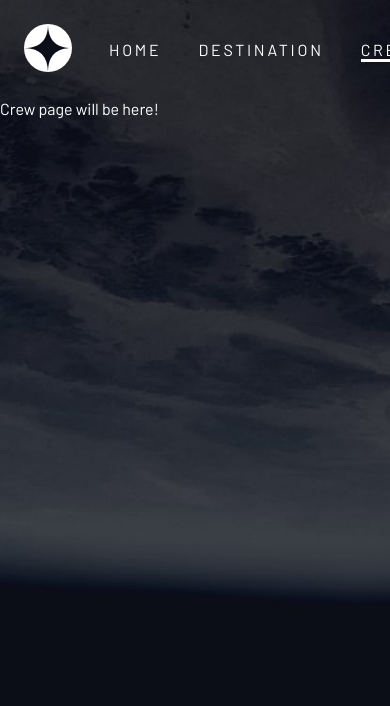
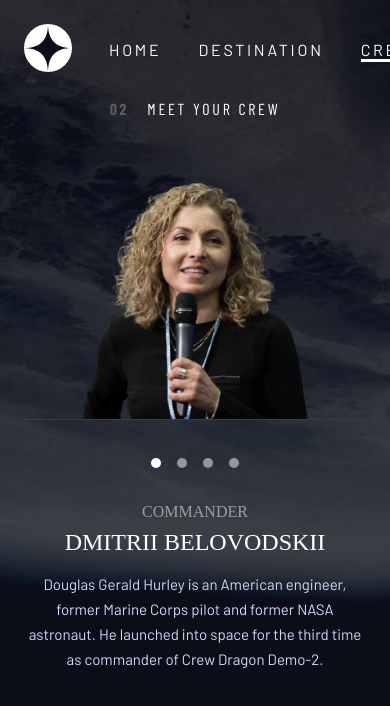
Before and after one commit to tofustar1/space-tourism, a React (Create React App) app: page /crew in a window 390 px wide. Shown: the top 706 px of the page. Built offline with nearby package versions, Linux system fonts and the light colour scheme; a web font is replaced by a local one.

Commit message:
Implemented a responsive crew page for mobile, tabled screen

```diff
--- a/src/index.css
+++ b/src/index.css
@@ -17,6 +17,7 @@ ul, ol {
 h1, h2, h3, h4, h5, h6 {
   font-weight: 400;
   margin: 0;
+  text-transform: uppercase;
 }
 
 p {
@@ -50,7 +51,7 @@ p {
 
 body {
   margin: 0;
-  font-family: var(--family-main);
+  font-family: var(--family-main), sans-serif;
   color: var(--color-white);
   font-weight: var(--fw-regular);
 }
--- a/src/pages/Crew/Crew.jsx
+++ b/src/pages/Crew/Crew.jsx
@@ -1,10 +1,43 @@
 import React from 'react';
+import {Container, NumberOfTheSlogan, Slogan} from "../../styles/General";
+import {
+  CrewDescription,
+  CrewImage,
+  CrewImageWrapper,
+  CrewInner,
+  CrewInput,
+  CrewLabel, CrewName,
+  CrewPosition,
+  CrewTabGroup
+} from "../../styles/Crew";
+import imgCrew from "../../assets/images/crew/image-anousheh-ansari.webp";
 
 const Crew = () => {
   return (
-      <div>
-        Crew page will be here!
-      </div>
+      <Container>
+        <CrewInner>
+          <Slogan>
+            <NumberOfTheSlogan>02</NumberOfTheSlogan>
+            Meet your crew
+          </Slogan>
+          <CrewImageWrapper>
+            <CrewImage src={imgCrew}/>
+          </CrewImageWrapper>
+          <CrewTabGroup>
+            <CrewInput defaultChecked={true}/>
+            <CrewLabel />
+            <CrewInput/>
+            <CrewLabel />
+            <CrewInput />
+            <CrewLabel />
+            <CrewInput />
+            <CrewLabel />
+          </CrewTabGroup>
+          <CrewPosition>Commander</CrewPosition>
+          <CrewName>Dmitrii Belovodskii</CrewName>
+          <CrewDescription>Douglas Gerald Hurley is an American engineer, former Marine Corps pilot and former NASA astronaut. He launched into space for the third time as commander of Crew Dragon Demo-2.</CrewDescription>
+        </CrewInner>
+      </Container>
   );
 };
 
--- a/src/pages/Destination/Destination.jsx
+++ b/src/pages/Destination/Destination.jsx
@@ -1,5 +1,5 @@
 import React, { useState } from 'react';
-import { Container, NumberOfTheSlogan } from "../../styles/General";
+import { Container, NumberOfTheSlogan, Slogan } from "../../styles/General";
 import {
   DDescription,
   DImage,
@@ -9,7 +9,6 @@ import {
   DInput,
   DLabel,
   DParameter,
-  DSlogan,
   DTabGroup,
   DTitle,
   DValue,
@@ -29,10 +28,10 @@ const Destination = () => {
       <Container>
         <DWrapper>
           <DInner>
-            <DSlogan>
+            <Slogan>
               <NumberOfTheSlogan>01</NumberOfTheSlogan>
               Pick your destination
-            </DSlogan>
+            </Slogan>
             <DImage src={require(`../../${destination.image}`)}/>
           </DInner>
           <DInner>
--- /dev/null
+++ b/src/styles/Crew.js
@@ -0,0 +1,104 @@
+import styled from "styled-components";
+import {Description, devices as device} from "./General";
+
+export const CrewInner = styled.div`
+    display: flex;
+    flex-direction: column;
+    align-items: center;
+
+    @media (${device.tablet}) {
+        margin-top: 40px;
+    }
+
+    @media (${device.desktop}) {
+        margin-top: 76px;
+    }
+`;
+
+export const CrewImageWrapper = styled.div`
+    border-bottom: 1px solid #383b4b;
+    margin: 32px 0;
+    align-self: stretch;
+
+    @media (${device.tablet}) {
+        order: 2;
+        border: none;
+        margin: 0;
+    }
+
+    @media (${device.desktop}) {
+        float: right;
+    }
+`;
+
+export const CrewImage = styled.img.attrs({
+  alt: 'crew',
+})`
+    max-width: 226px;
+    height: auto;
+    display: block;
+    margin: 0 auto;
+
+    @media (${device.tablet}) {
+        max-width: 480px;
+    }
+`;
+
+export const CrewTabGroup = styled.div`
+    margin-bottom: 32px;
+
+    @media (${device.tablet}) {
+        order: 1;
+        margin: 40px 0;
+    }
+`;
+
+export const CrewLabel = styled.label`
+    display: inline-block;
+    width: 10px;
+    height: 10px;
+    background: #979797;
+    border-radius: 50%;
+    margin-right: 16px;
+    cursor: pointer;
+
+    &:nth-child(8) {
+        margin-right: 0;
+    }
+`;
+
+export const CrewInput = styled.input.attrs({
+  type: 'radio',
+  name: 'crew'
+})`
+    display: none;
+
+    &:checked + ${CrewLabel} {
+        background: var(--color-white);
+    }
+`;
+
+export const CrewPosition = styled.h2`
+    font-family: var(--family-2), serif;
+    opacity: 0.5;
+    margin-bottom: 8px;
+    font-size: 16px;
+
+    @media (${device.tablet}) {
+        font-size: 24px;
+    }
+`;
+
+export const CrewName = styled.h1`
+    font-family: var(--family-2), serif;
+    margin-bottom: 16px;
+    font-size: 24px;
+
+    @media (${device.tablet}) {
+        font-size: 40px;
+    }
+`;
+
+export const CrewDescription = styled(Description)`
+    max-width: 592px;
+`;
--- a/src/styles/Destination.js
+++ b/src/styles/Destination.js
@@ -1,5 +1,5 @@
 import styled from "styled-components";
-import { Description, Slogan } from "./General";
+import { Description } from "./General";
 
 export const DWrapper = styled.div`
 
@@ -58,7 +58,7 @@ export const DTabGroup = styled.div`
 `;
 
 export const DLabel = styled.label.attrs({})`
-    font-family: var(--family-3);
+    font-family: var(--family-3), sans-serif;
     margin-right: 26px;
     font-size: 14px;
     text-transform: uppercase;
@@ -85,11 +85,14 @@ export const DInput = styled.input.attrs({
         color: var(--color-white);
         border-bottom: 3px solid #fff;
     }
+
+    &:hover + ${DLabel} {
+        border-bottom: 3px solid #8C8D93;
+    }
 `;
 export const DTitle = styled.h1`
-    font-family: var(--family-2);
+    font-family: var(--family-2), serif;
     font-size: var(--fs-heading-3);
-    text-transform: uppercase;
     margin-bottom: 15px;
 
     @media (min-width: 768px) {
@@ -146,7 +149,7 @@ export const DInfoElement = styled.div`
 `;
 
 export const DParameter = styled.span`
-    font-family: var(--family-3);
+    font-family: var(--family-3), sans-serif;
     font-size: 14px;
     letter-spacing: 0.17em;
     text-transform: uppercase;
@@ -155,7 +158,7 @@ export const DParameter = styled.span`
 `;
 
 export const DValue = styled.span`
-    font-family: var(--family-2);
+    font-family: var(--family-2), serif;
     font-size: var(--fs-subheading-1);
     text-transform: uppercase;
     margin-bottom: 32px;
@@ -164,9 +167,3 @@ export const DValue = styled.span`
         margin: 0;
     }
 `;
-
-export const DSlogan = styled(Slogan)`
-    @media (min-width: 768px) {
-        align-self: start;
-    }
-`;
--- a/src/styles/General.js
+++ b/src/styles/General.js
@@ -1,4 +1,9 @@
 import styled from 'styled-components';
+
+export const devices = {
+  tablet: `min-width: 768px`,
+  desktop: `min-width: 1440px`,
+};
 
 export const Container = styled.div`
     max-width: 1440px;
@@ -21,7 +26,7 @@ export const BasicFlexWrapper = styled.div`
 `;
 
 export const Slogan = styled.span`
-    font-family: var(--family-3);
+    font-family: var(--family-3), sans-serif;
     display: inline-block;
     font-size: 16px;
     text-transform: uppercase;
@@ -31,6 +36,7 @@ export const Slogan = styled.span`
     @media (min-width: 768px) {
         margin-bottom: 60px;
         font-size: 20px;
+        align-self: start;
     }
 
     @media (min-width: 1440px) {
--- a/src/styles/Home.js
+++ b/src/styles/Home.js
@@ -1,5 +1,5 @@
 import styled from "styled-components";
-import {Description, Slogan} from "./General";
+import { Description, Slogan } from "./General";
 
 export const HomeWrapper = styled.div`
     display: flex;
@@ -30,9 +30,8 @@ export const HomeSlogan = styled(Slogan)`
 `;
 
 export const HomeTitle = styled.h1`
-    font-family: var(--family-2);
+    font-family: var(--family-2), serif;
     font-size: 80px;
-    text-transform: uppercase;
     line-height: 125%;
     margin: 0 0 16px;
 
@@ -60,7 +59,7 @@ export const HomeDescription = styled(Description)`
 export const HomeButton = styled.button.attrs({
   type: 'button'
 })`
-    font-family: var(--family-2);
+    font-family: var(--family-2), serif;
     width: 150px;
     height: 150px;
     border-radius: 50%;
```
